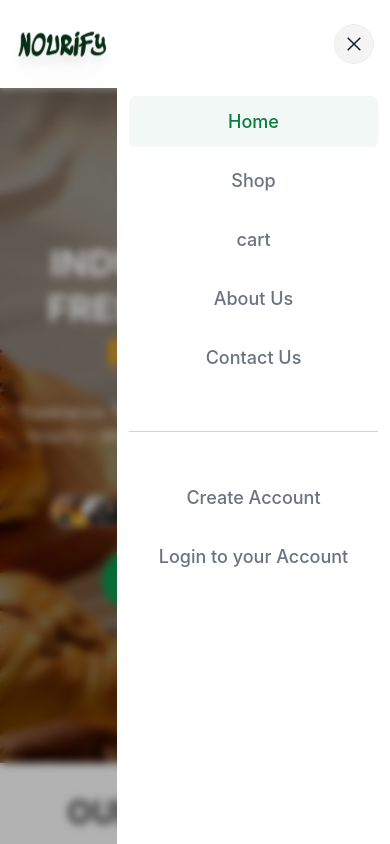
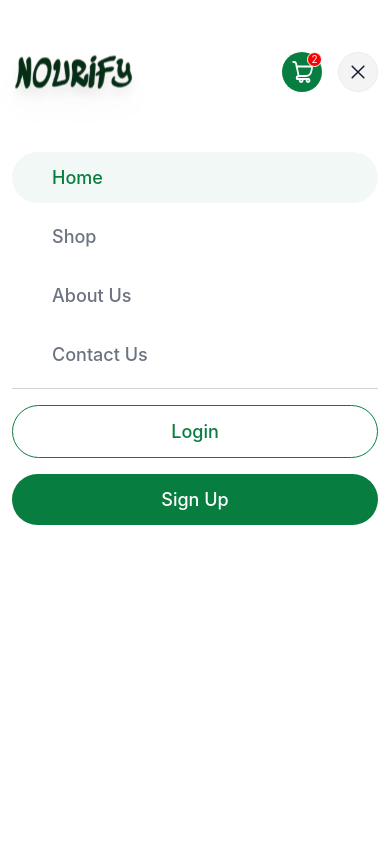
Before and after one commit to Nourify-develop/Nourify, a Next.js app: page / in a window 390 px wide. Both pictures are taken after a click on the button 354 px from the left and 44 px from the top of the page. Shown: the top 844 px of the page. Built offline with nearby package versions, Linux system fonts and the light colour scheme; a web font is replaced by a local one.

Commit message:
Fix: Fixed Mobile nav

```diff
--- a/src/components/Logo.tsx
+++ b/src/components/Logo.tsx
@@ -9,7 +9,7 @@ function Logo() {
       <img
         src="/icons/Nourify.svg"
         alt="Nourify Logo"
-        className="w-[7.55rem] h-[4rem] md:w-[8rem] md:h-[4rem] lg:w-[8.55rem] lg:h-[4.375rem] drop-shadow-xl transition-all duration-300"
+        className="w-[7.55rem] h-[4rem] md:w-[6rem] md:h-[4rem] lg:w-[8.55rem] lg:h-[4.375rem] drop-shadow-xl transition-all duration-300"
       />
     </Link>
   );
--- a/src/components/Navbar.tsx
+++ b/src/components/Navbar.tsx
@@ -14,10 +14,23 @@ function Navbar() {
   const [showMobileMenu, setShowMobileMenu] = useState(false);
 
   const [showLoginMenu, setShowLoginMenu] = useState<boolean>(false);
+  const [isSmallScreen, setIsSmallScreen] = useState(false);
 
   const [hoverState, setHoverState] = useState("none");
   const mobileMenuRef = useRef<HTMLDivElement>(null);
   const hamburgerRef = useRef<HTMLButtonElement>(null);
+
+  useEffect(() => {
+    // Function to check the screen size
+    const handleResize = () => {
+      setIsSmallScreen(window.innerWidth <= 640); // Adjust breakpoint as needed
+    };
+
+    handleResize(); // Check on mount
+    window.addEventListener("resize", handleResize); // Add event listener
+
+    return () => window.removeEventListener("resize", handleResize); // Cleanup
+  }, []);
 
   useEffect(() => {
     if (showMobileMenu) {
@@ -45,15 +58,6 @@ function Navbar() {
     { name: "Contact Us", link: "/contact-us", id: 4 },
   ];
 
-  const MOBILE_MENU_LINKS = [
-    { name: "Home", link: "/", id: 1 },
-    { name: "Shop", link: "/shop", id: 2 },
-    { name: "cart", link: "/cart", id: 3 },
-    { name: "About Us", link: "/about-us", id: 4 },
-    { name: "Contact Us", link: "/contact-us", id: 5 },
-    { name: "Create Account", link: "/signup", id: 6 },
-    { name: "Login to your Account", link: "/login", id: 7 },
-  ];
 
   useEffect(() => {
     const handleClickOutside = (event: MouseEvent) => {
@@ -84,9 +88,32 @@ function Navbar() {
   };
 
   // Animation variants for the mobile menu
-  const menuVariants = {
+  const menuVariants = isSmallScreen
+  ? {
       closed: {
-      x: "100%",
+        y: "-100%", // Slide from the top for smaller screens
+        opacity: 0,
+      },
+      open: {
+        y: 0,
+        opacity: 1,
+        transition: {
+          type: "spring",
+          stiffness: 300,
+          damping: 30,
+        },
+      },
+      exit: {
+        y: "-100%",
+        opacity: 0,
+        transition: {
+          duration: 0.3,
+        },
+      },
+    }
+  : {
+      closed: {
+        x: "-100%", // Slide from the left for larger screens
         opacity: 0,
       },
       open: {
@@ -99,7 +126,7 @@ function Navbar() {
         },
       },
       exit: {
-      x: "100%",
+        x: "-100%",
         opacity: 0,
         transition: {
           duration: 0.3,
@@ -132,7 +159,7 @@ function Navbar() {
         )}
       </AnimatePresence>
       <Wrapper
-        className=" bg-white sticky top-0 !py-3 shadow-xl !h-fit backdrop-blur-sm z-[1000]"
+        className=" bg-white sticky top-0 !py-3 shadow-xl !h-fit backdrop-blur-sm z-[997]"
         onClick={removeLoginMenu}
       >
         <div className="flex items-center justify-between w-full font-sans lg:px-0 relative">
@@ -318,51 +345,109 @@ function Navbar() {
             </div>
             {/* TODO: MOBILE MENU - make sure the hidden class is applied and then removed dynamically.*/}
             {/* FIXME: WORKS */}
+          </div>
+        </div>
+      </Wrapper>
 
       <div ref={mobileMenuRef}>
         <AnimatePresence>
           {showMobileMenu && (
             <>
-                    {/* Backdrop */}
-
               {/* Mobile Menu */}
               <motion.ul
                 initial="closed"
                 animate="open"
                 exit="exit"
                 variants={menuVariants}
-                      className="fixed md:hidden bg-white backdrop-blur-md w-[70%] text-center right-0 h-screen top-0 flex pt-24 items-center flex-col px-3 gap-2 z-[1000]"
+                className="fixed md:hidden bg-white backdrop-blur-md w-full sm:w-[70%]  left-0 h-screen top-0 flex  items-center flex-col px-3 gap-2 z-[1000]"
               >
-                      {MOBILE_MENU_LINKS.map(({ link, name, id }) => (
-                        <li
-                          key={id}
-                          className={`relative w-full ${
-                            id == 6
-                              ? "pt-10 border-t border-primary-2/20"
-                              : "pt-0"
-                          } ${id == 5 ? "pb-10 " : "pb-0"}`}
+                <div className="w-full flex items-center justify-between my-10">
+                  <div className="">
+                    <Logo />
+                  </div>
+                  <div className="flex gap-4">
+                    <Link
+                      href={"/cart"}
+                      onClick={handleLinkClick}
+                      className="bg-green rounded-full w-10 h-10 flex justify-center items-center relative cursor-pointer"
                     >
+                      {/* <IoCartOutline className="text-white" size={" 25px"} /> */}
+                      <Image
+                        src={"/icons/shopping-cart-01.svg"}
+                        alt="Shoppng cart"
+                        width={25}
+                        height={25}
+                      />
+                      <p className="absolute top-0 md:top-1 right-0 md:right-1 lg:right-2  bg-[#FF0000] border border-white h-[15px] w-[15px] rounded-full text-[10px] text-white flex items-center justify-center">
+                        2
+                      </p>
+                    </Link>
+
+                    <div className="w-10 h-10 md:hidden cursor-pointer bg-gray-1 border border-gray-light-2 relative z-[1001]  rounded-full flex justify-center items-center">
+                      <button
+                        onClick={toggleMobileMenu}
+                        ref={hamburgerRef}
+                        className={`hamburger   cursor-pointer  focus:outline-none flex flex-col gap-1 justify-center items-center`}
+                      >
+                        <span>
+                          <svg
+                            width="14"
+                            height="14"
+                            viewBox="0 0 14 14"
+                            fill="none"
+                            xmlns="http://www.w3.org/2000/svg"
+                          >
+                            <path
+                              d="M12.8346 1.16675L1.16797 12.8334M1.16797 1.16675L12.8346 12.8334"
+                              stroke="#141B34"
+                              stroke-width="1.5"
+                              stroke-linecap="round"
+                              stroke-linejoin="round"
+                            />
+                          </svg>
+                        </span>
+                      </button>
+                    </div>
+                  </div>
+                </div>
+                {MENU_LINKS.map(({ link, name, id }) => (
+                  <li key={id} className={`relative w-full`}>
                     <Link
                       href={link}
                       onClick={handleLinkClick}
                       className={`${
-                              pathname === link
-                                ? "text-green bg-[#087D400D]"
-                                : ""
-                            } text-[1.125rem] font-medium font-sans py-3 transition-all rounded-md ease-in-out duration-300 text-gray-500 hover:text-green hover:bg-[#087D400D] flex justify-center items-center`}
+                        pathname === link ? "text-green bg-[#087D400D]" : ""
+                      } text-[1.125rem] font-medium font-sans py-3 transition-all rounded-full ease-in-out duration-300 text-gray-500 hover:text-green hover:bg-[#087D400D] flex justify-start items-left px-10`}
                     >
                       {name}
                     </Link>
                   </li>
                 ))}
+
+                <li className=" w-full pt-4 pb-2 border-t border-primary-2/20">
+                  <Link
+                    href={"/login"}
+                    onClick={handleLinkClick}
+                    className={` text-[1.125rem] font-medium w-full font-sans py-3  transition-all rounded-full ease-in-out duration-300 border border-green text-green  hover:bg-green/80 hover:text-white flex justify-center items-left px-10`}
+                  >
+                    Login
+                  </Link>
+                </li>
+
+                <li className=" w-full  ">
+                  <Link
+                    href={"/signup"}
+                    onClick={handleLinkClick}
+                    className={` text-[1.125rem] font-medium w-full font-sans py-3  transition-all rounded-full ease-in-out duration-300 bg-green text-white  hover:bg-green/80 flex justify-center items-left px-10`}
+                  >
+                    Sign Up
+                  </Link>
+                </li>
               </motion.ul>
             </>
           )}
         </AnimatePresence>
       </div>
-          </div>
-        </div>
-      </Wrapper>
     </>
   );
 }
```
Lines whose indentation alone changed are shown as unchanged.
